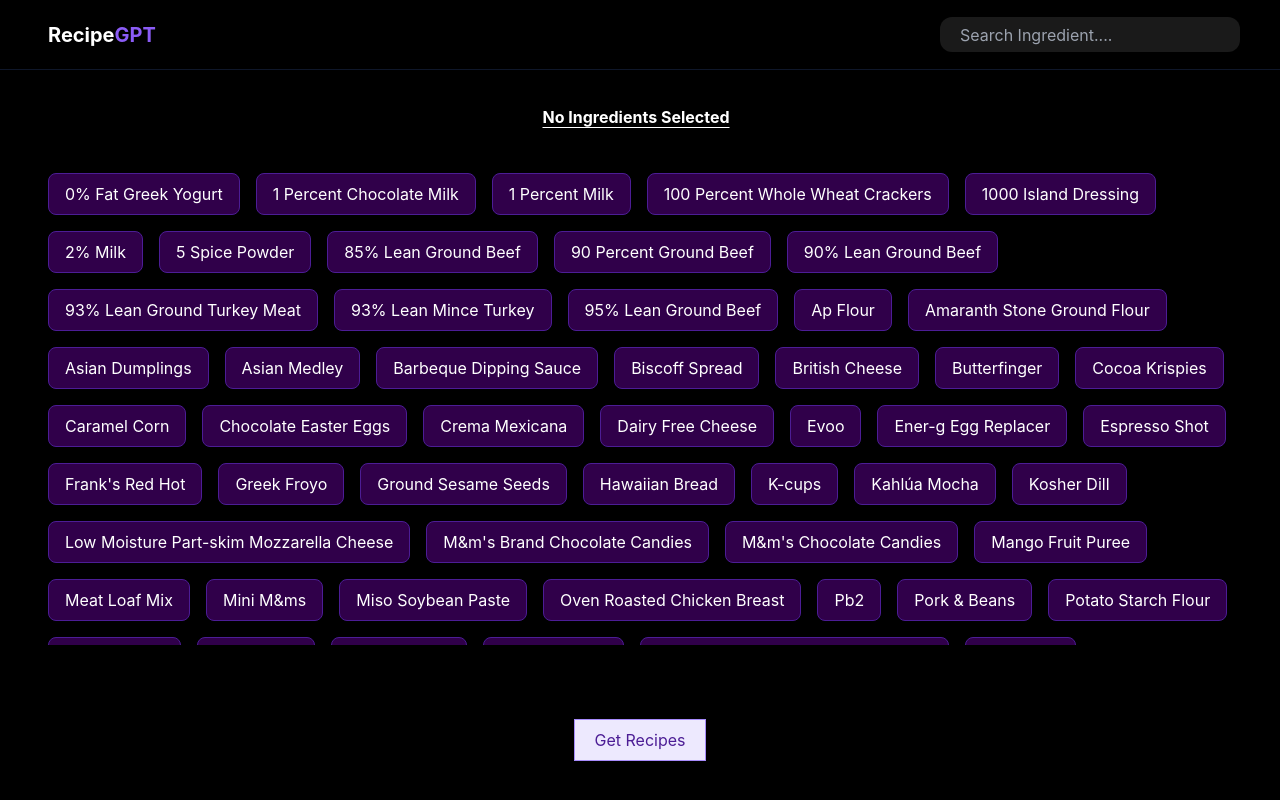
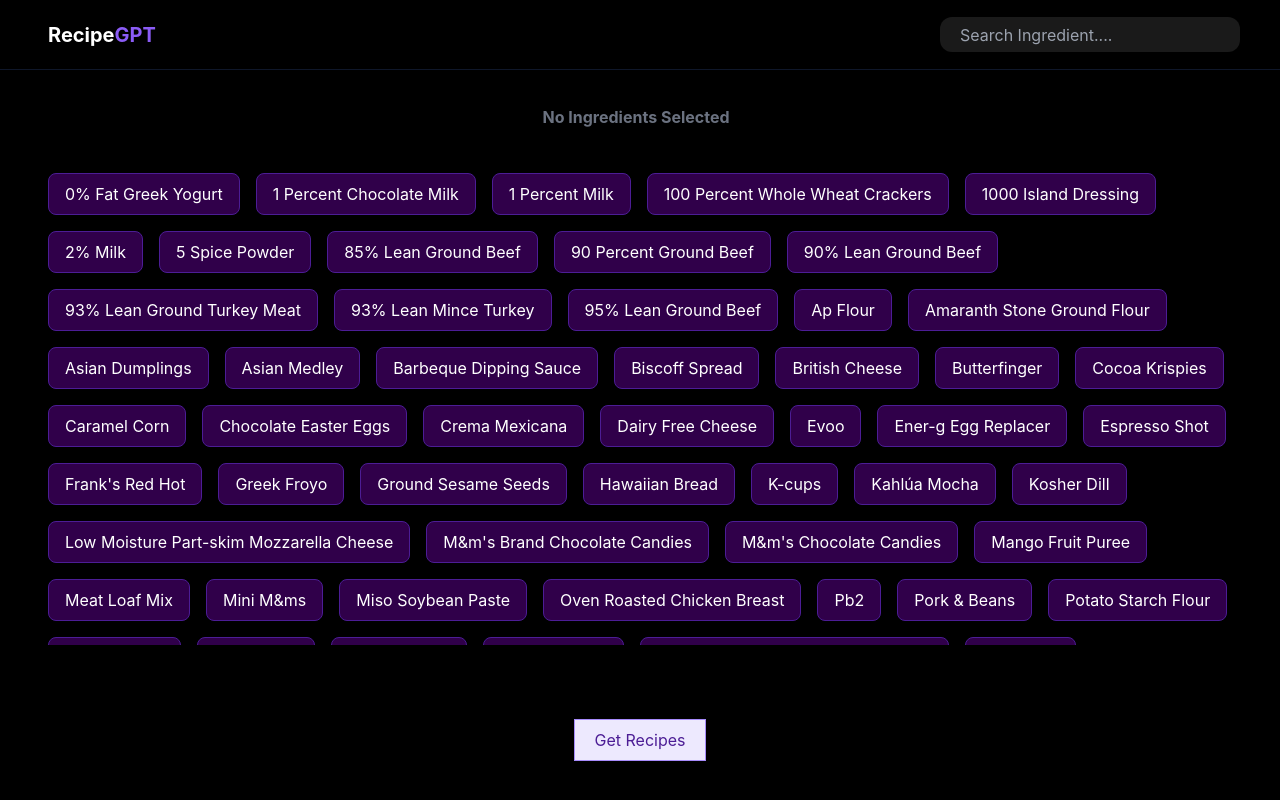
Before and after one commit to Harish-b-03/recipe-gpt, a React (Create React App) app: page / in a window 1280 px wide. Built offline with nearby package versions, Linux system fonts and the light colour scheme; the HTML template or start-up script is replaced by a standard one.

Commit message:
Error 4 ingredient ADDED

```diff
--- a/src/Home.jsx
+++ b/src/Home.jsx
@@ -41,6 +41,15 @@
   const addIngredient = (ingredient) => {
     if(Ingredients.length<= 3)
         setIngredients(prev => [...prev, ingredient.ingredient]);
+    else
+        toast.error('Select not more than 4 ingredients',{
+            icon: '😊',
+            style: {
+                borderRadius: '10px',
+                background: '#333',
+                color: '#fff',
+            },
+        });
   }
 
   useEffect(() => {
--- a/src/components/SelectedIngredient.jsx
+++ b/src/components/SelectedIngredient.jsx
@@ -12,7 +12,7 @@
   if(Ingredients.length === 0){
     return (
         <div className="w-full h-fit px-2 sm:px-10 flex justify-between items-center">
-            <div className="w-full text-center sm:mr-4 sm:ml-2 my-1 sm:my-0 font-bold text-white sm:underline underline-offset-4">
+            <div className="w-full text-center sm:mr-4 sm:ml-2 my-1 sm:my-0 font-bold text-gray-500">
                 No Ingredients Selected
             </div>
         </div>
```
